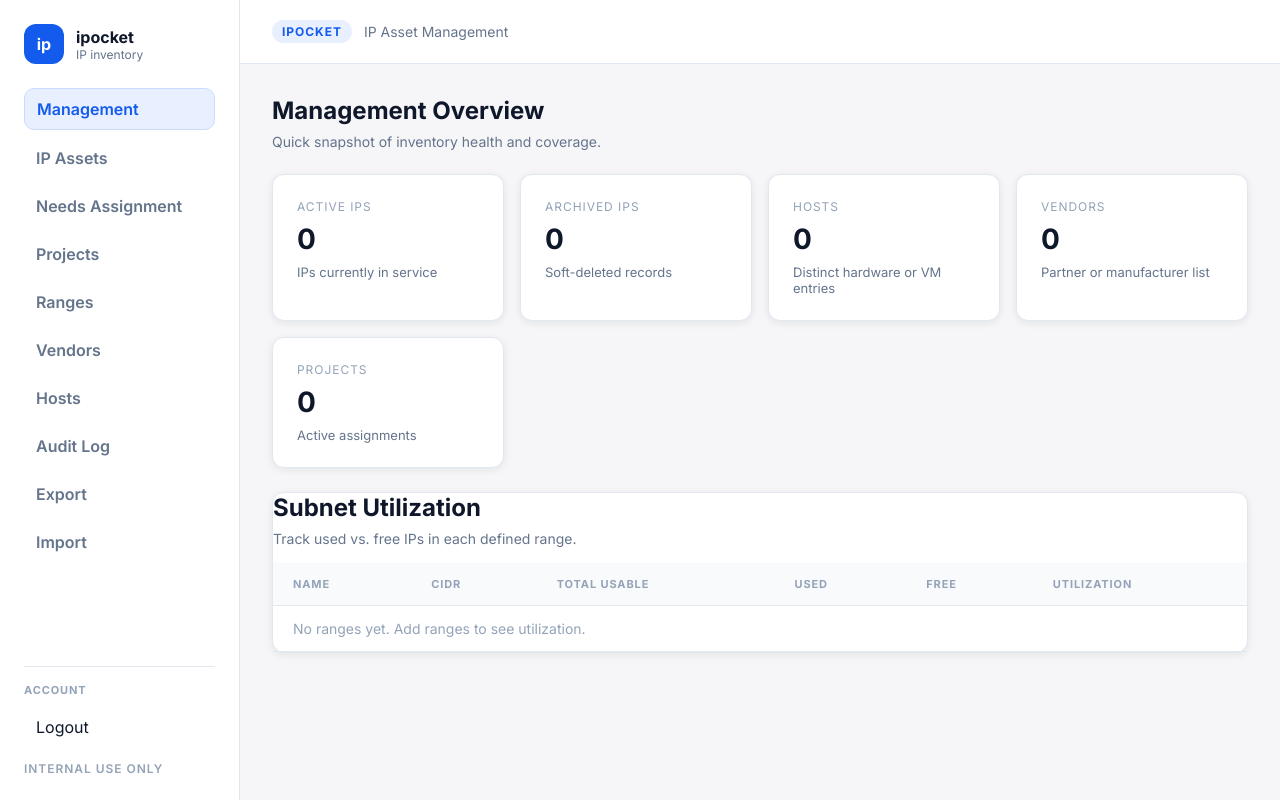
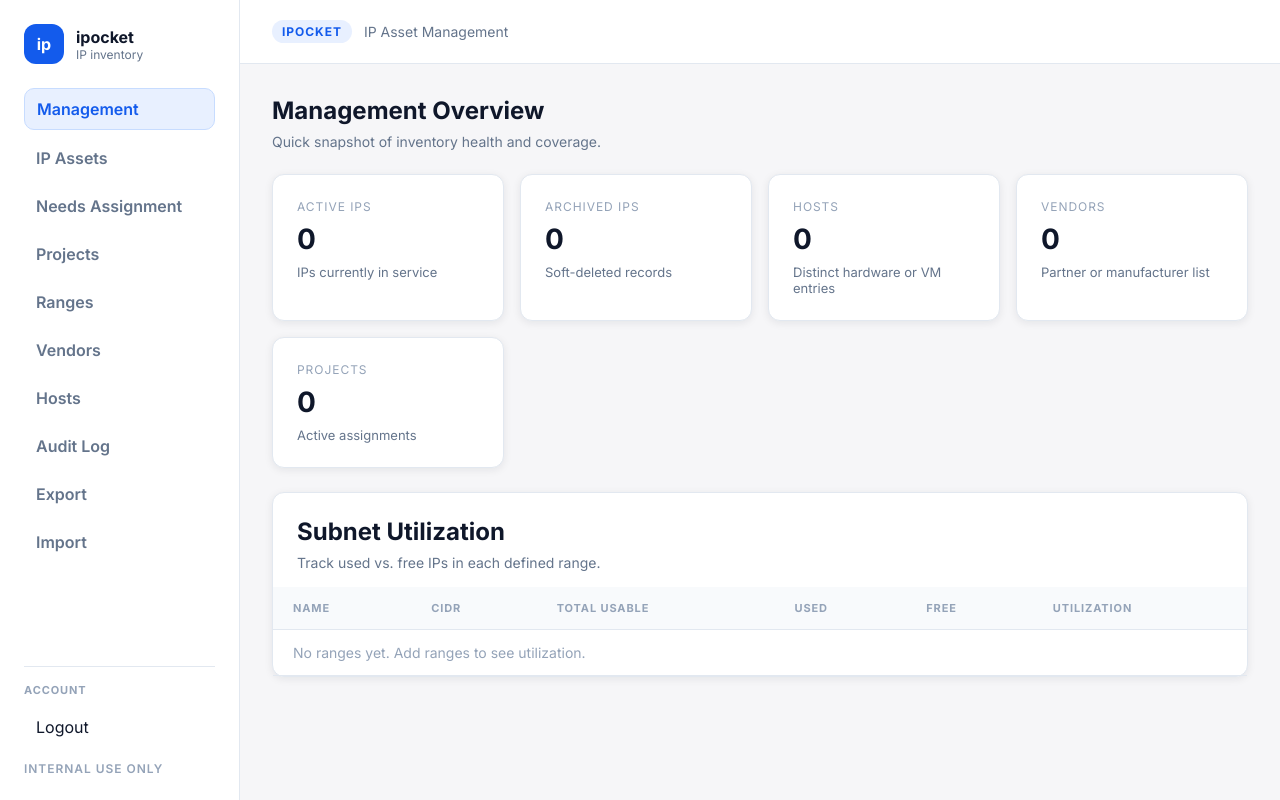
Before and after one commit to ghanad/ipocket, a FastAPI app: page /ui/management in a window 1280 px wide. Run offline with FastAPI, Linux system fonts and the light colour scheme; data that the repository does not hold is empty; some libraries are stand-ins or nearby versions.

Commit message:
Fix management header padding

```diff
--- a/app/static/app.css
+++ b/app/static/app.css
@@ -315,6 +315,10 @@ p {
   align-items: flex-start;
   gap: 16px;
   margin-bottom: 16px;
+}
+
+.card-header-padded {
+  padding: 24px 24px 0;
 }
 
 .table-card {
--- a/app/templates/management.html
+++ b/app/templates/management.html
@@ -36,7 +36,7 @@
 </section>
 
 <section class="card table-card">
-  <div class="card-header">
+  <div class="card-header card-header-padded">
     <div>
       <h2>Subnet Utilization</h2>
       <p class="subtitle">Track used vs. free IPs in each defined range.</p>
```
Also changed, not shown: tests/test_ui_pages.py (+1 -0 lines).
